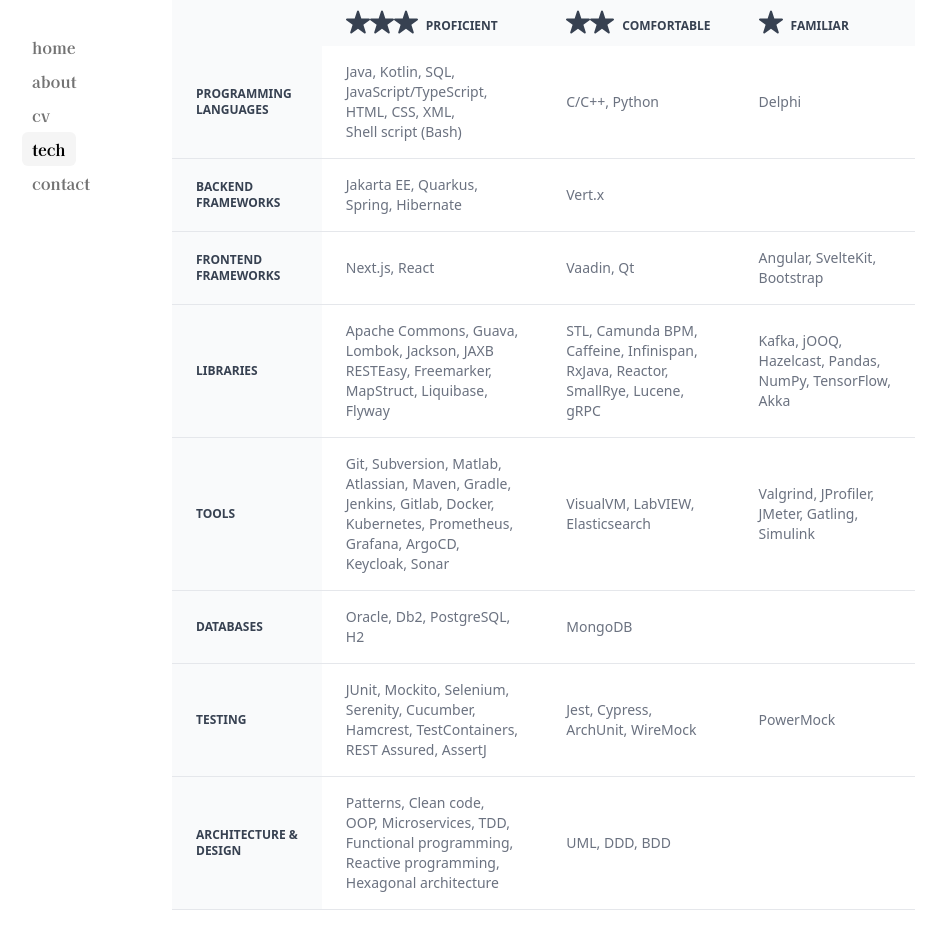
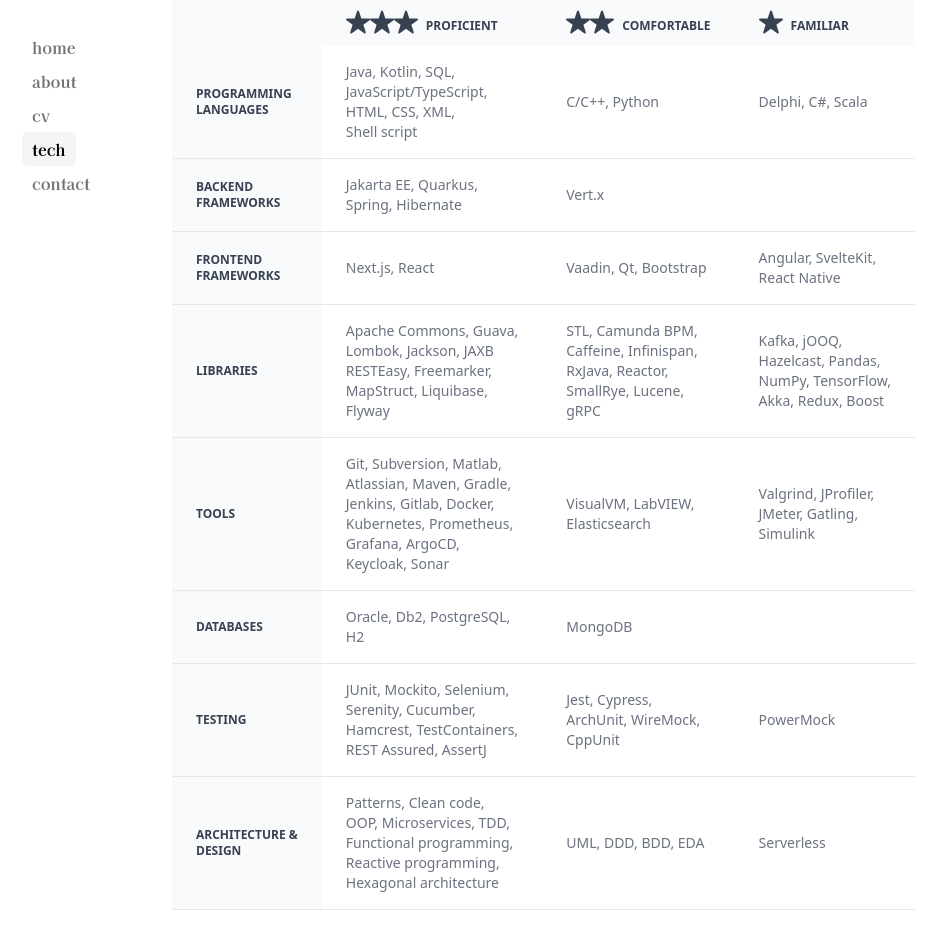
Before and after one commit to schereradi/scherera.ch, a Next.js app: page /tech in a window 1280 px wide. Shown: the part 190-1120 px from the top of the page, without its empty margins (170-1116 px from the left). Built offline with nearby package versions, Linux system fonts and the light colour scheme.

Commit message:
Update tech stack

```diff
--- a/app/tech/page.tsx
+++ b/app/tech/page.tsx
@@ -51,13 +51,13 @@
                 Java, Kotlin, SQL,<br/>
                 JavaScript/TypeScript,<br/>
                 HTML, CSS, XML,<br/>
-                Shell script (Bash)
+                Shell script
               </td>
               <td className="px-6 py-4">
                 C/C++, Python
               </td>
               <td className="px-6 py-4">
-                Delphi
+                Delphi, C#, Scala
               </td>
             </tr>
             <tr className="bg-white border-b dark:bg-gray-800 dark:border-gray-700">
@@ -82,11 +82,11 @@
                 Next.js, React
               </td>
               <td className="px-6 py-4">
-                Vaadin, Qt
+                Vaadin, Qt, Bootstrap
               </td>
               <td className="px-6 py-4">
                 Angular, SvelteKit,<br/>
-                Bootstrap
+                React Native
               </td>
             </tr>
             <tr className="bg-white border-b dark:bg-gray-800 dark:border-gray-700">
@@ -111,7 +111,7 @@
                 Kafka, jOOQ, <br/>
                 Hazelcast, Pandas,<br/>
                 NumPy, TensorFlow,<br/>
-                Akka
+                Akka, Redux, Boost
               </td>
             </tr>
             <tr className="bg-white border-b dark:bg-gray-800 dark:border-gray-700">
@@ -162,7 +162,8 @@
               </td>
               <td className="px-6 py-4">
                 Jest, Cypress,<br/>
-                ArchUnit, WireMock
+                ArchUnit, WireMock,<br/>
+                CppUnit
               </td>
               <td className="px-6 py-4">
                 PowerMock
@@ -180,9 +181,10 @@
                 Hexagonal architecture
               </td>
               <td className="px-6 py-4">
-                UML, DDD, BDD
+                UML, DDD, BDD, EDA
               </td>
               <td className="px-6 py-4">
+                Serverless
               </td>
             </tr>
           </tbody>
```
